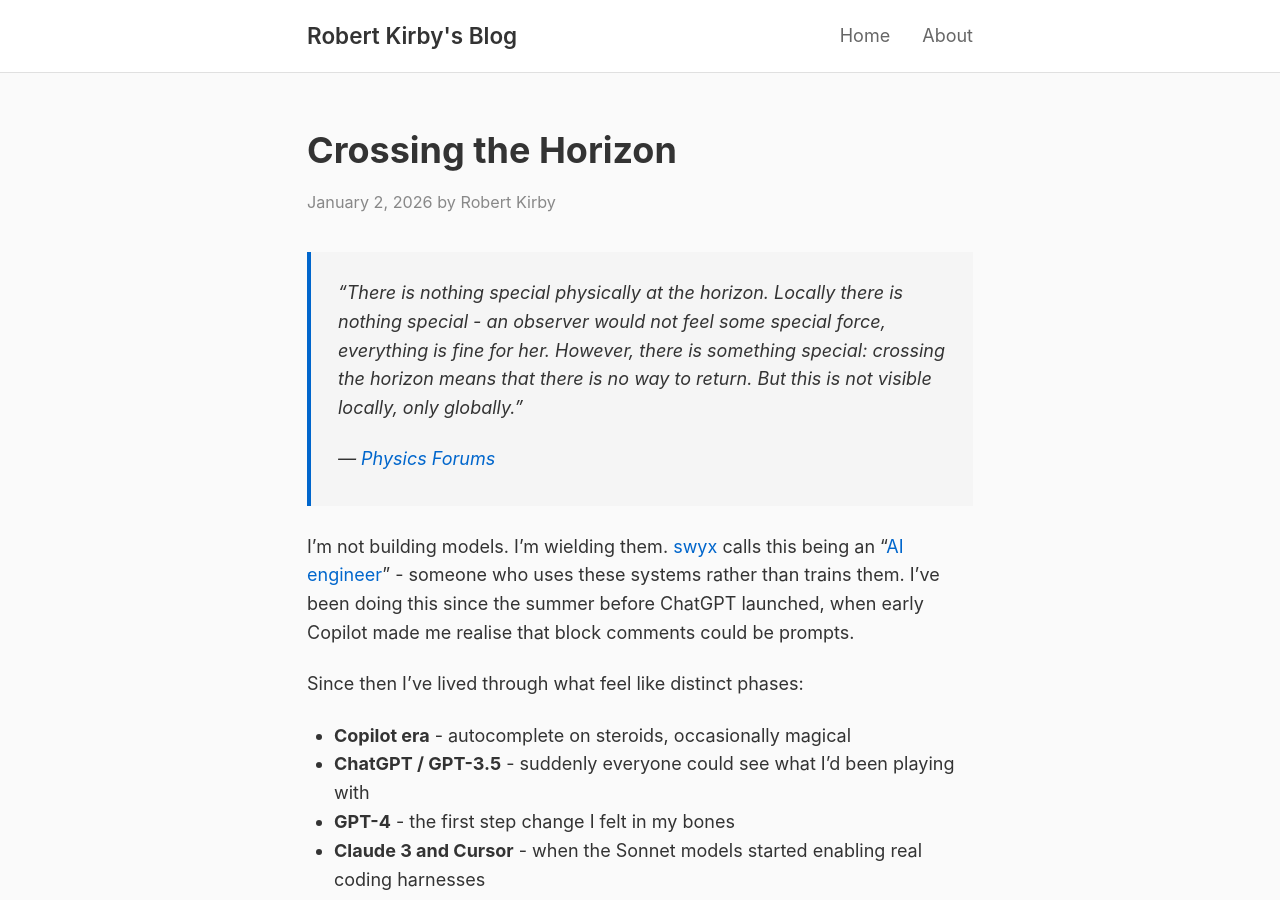
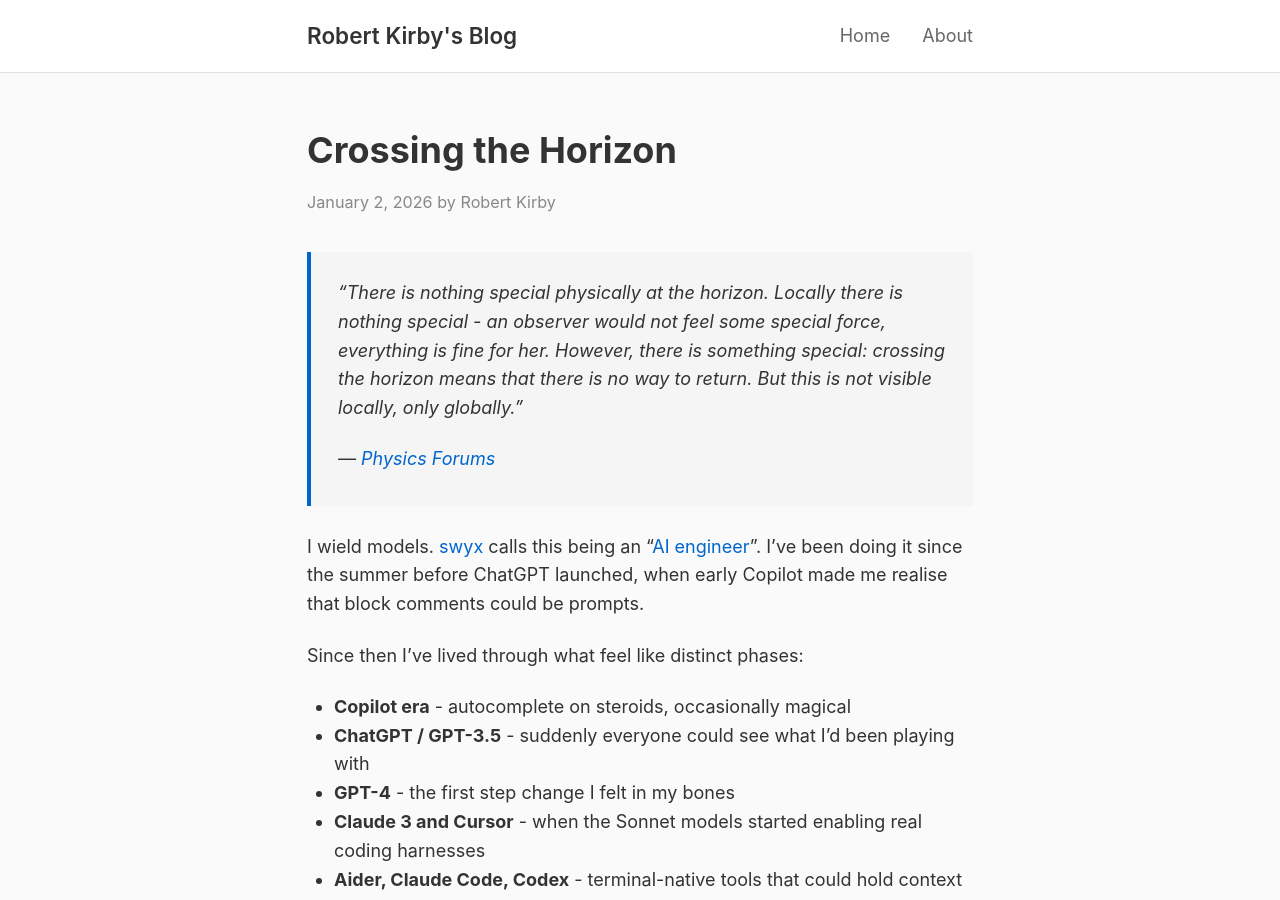
Before and after one commit to rob137/rob137.github.io, a Jekyll site: the page built from _posts/2026-01-02-crossing-the-horizon.md, in a window 1280 px wide and 900 px high. Built offline with Jekyll 4.4.1, drawn with Linux system fonts in a browser that asks for light colours.

Commit message:
Remove X not Y pattern from opening

```diff
--- a/_posts/2026-01-02-crossing-the-horizon.md
+++ b/_posts/2026-01-02-crossing-the-horizon.md
@@ -10,7 +10,7 @@
 >
 > — [Physics Forums](https://www.physicsforums.com/threads/is-crossing-a-black-holes-event-horizon-possible.1059967/)
 
-I'm not building models. I'm wielding them. [swyx](https://x.com/swyx) calls this being an "[AI engineer](https://www.latent.space/p/ai-engineer)" - someone who uses these systems rather than trains them. I've been doing this since the summer before ChatGPT launched, when early Copilot made me realise that block comments could be prompts.
+I wield models. [swyx](https://x.com/swyx) calls this being an "[AI engineer](https://www.latent.space/p/ai-engineer)". I've been doing it since the summer before ChatGPT launched, when early Copilot made me realise that block comments could be prompts.
 
 Since then I've lived through what feel like distinct phases:
 
```
